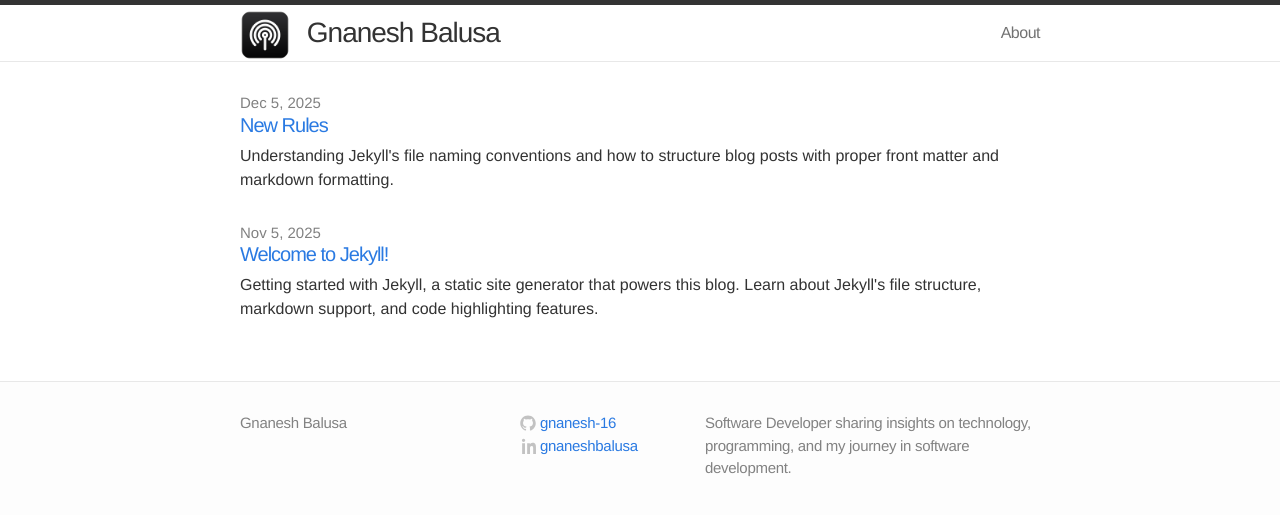
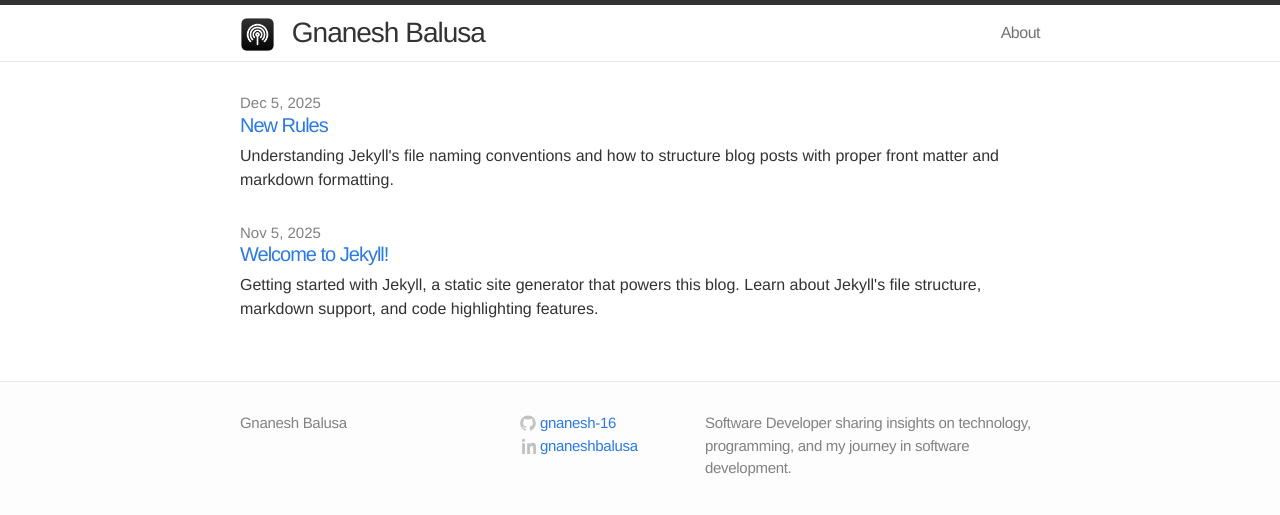
Before and after one commit to gnanesh-16/gnaneshblog, a Jekyll site: the page built from index.markdown, in a window 1280 px wide. Shown: the top 515 px of the page. Built offline with Jekyll 4.4.1, drawn with Linux system fonts in a browser that asks for light colours.

Commit message:
Add space issue

```diff
--- a/_includes/header.html
+++ b/_includes/header.html
@@ -1,7 +1,8 @@
 <header class="site-header">
     <div class="wrap">
         <a class="site-title" href="{{ site.baseurl }}/">
-            <img src="{{ "/hotspot.png" | prepend: site.baseurl }}" alt="Hotspot" width="50" style="vertical-align: middle; margin-right: 10px;">
+            <img src="{{ "/hotspot.png" | prepend: site.baseurl }}" alt="Hotspot" width="35"
+                style="vertical-align: middle; margin-right: 10px;">
             {{ site.title }}
         </a>
         <nav class="site-nav">
```
Also changed, not shown: 6 other files.
